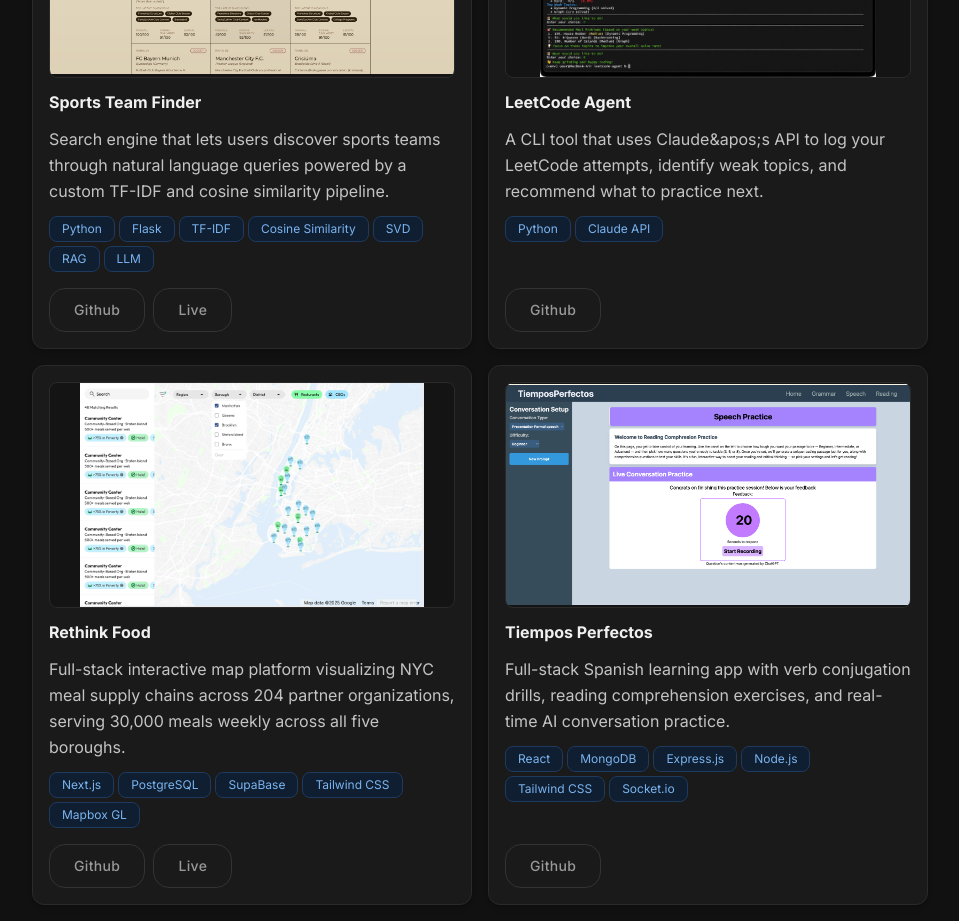
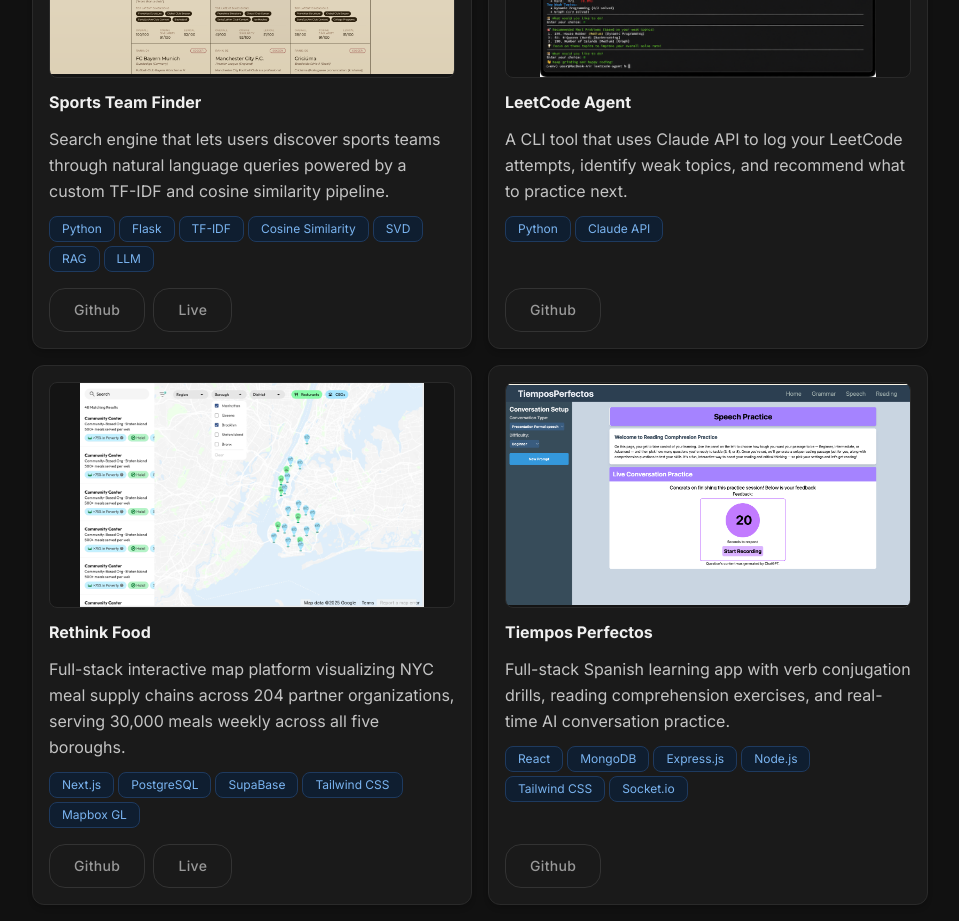
Before and after one commit to erik-mauricio/portfolio-website, a Next.js app: page / in a window 1280 px wide. Shown: the part 2200-3121 px from the top of the page, without its empty margins (160-1119 px from the left). Built offline with nearby package versions, Linux system fonts and the light colour scheme.

Commit message:
fixed spelling error

```diff
--- a/src/app/page.tsx
+++ b/src/app/page.tsx
@@ -131,7 +131,7 @@ export default function Home() {
     },
     {
       title: "LeetCode Agent",
-      description: `A CLI tool that uses Claude&apos;s API to log your LeetCode attempts,
+      description: `A CLI tool that uses Claude API to log your LeetCode attempts,
         identify weak topics, and recommend what to practice next.`,
       date: "June 2025 – Aug. 2025",
       techStack: ["Python", "Claude API"],
```
